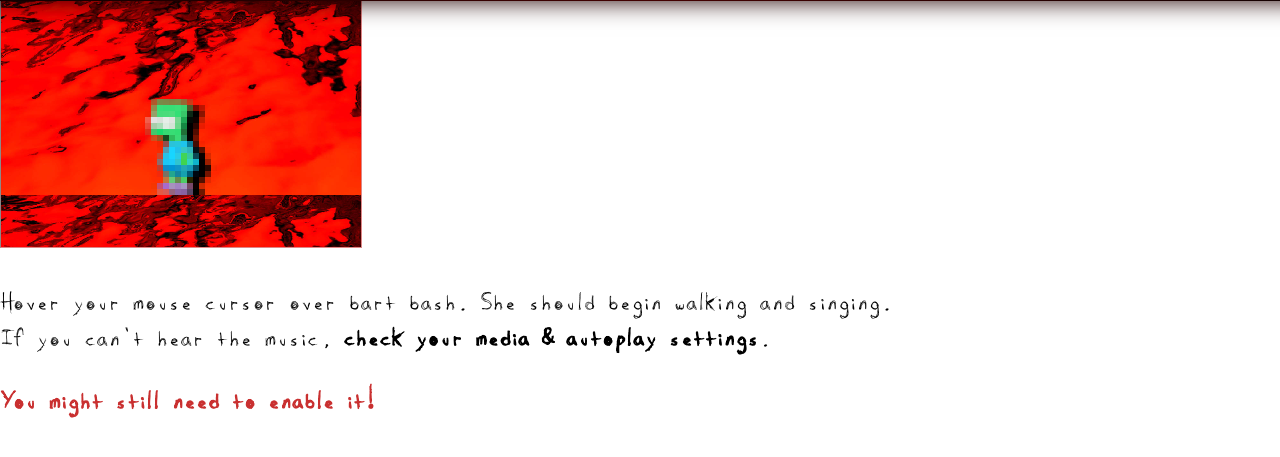
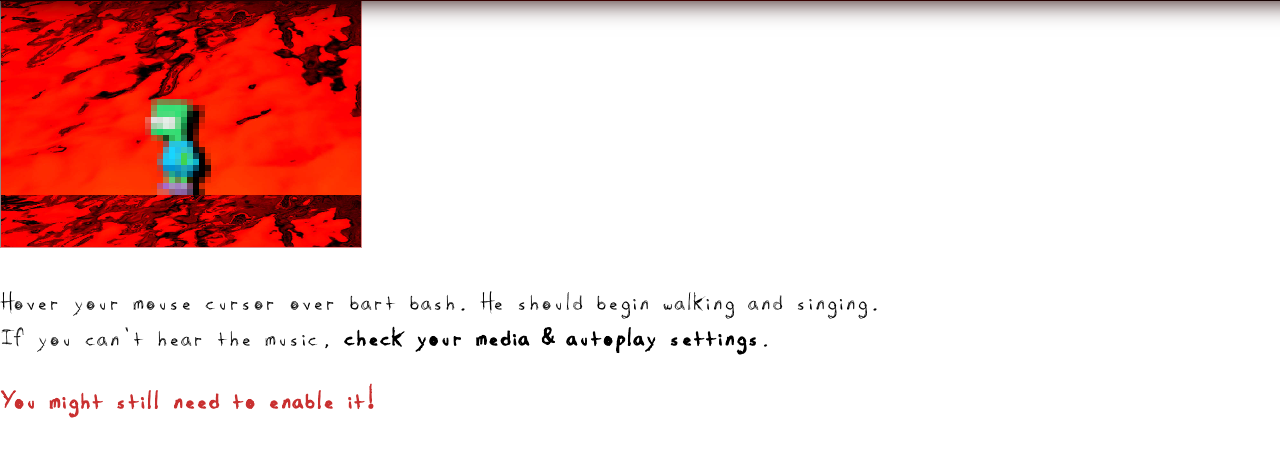
Before and after one commit to Vendettathegamerreal/jamster2006scary, a plain HTML site: page autoplaytest/index.html in a window 1280 px wide. Shown: the part 79-536 px from the top of the page. Drawn offline with Linux system fonts and the light colour scheme.

Commit message:
Update index.html

```diff
--- a/autoplaytest/index.html
+++ b/autoplaytest/index.html
@@ -32,5 +32,6 @@
       </ul>
     </nav>
   </header>
- <div id="autoplaytest"><div><h3 size="6" class="rolly" style="margin:0">Autoplay test</h3><p></p><iframe onmouseenter="b2.classList.remove('disabled')" src="./embed.html" width="360" height="256" frameborder="0" style="border:inset 1px #6007;outline:#ffffff solid 1px"></iframe><p></p>Hover your mouse cursor over bart bash. She should begin walking and singing.<br>If you can't hear the music, <b>check your media & autoplay settings</b>.<p></p><b style="color:rgb(201, 48, 48)">You might still need to enable it!</b><p></p>
+ <div id="autoplaytest"><div><h3 size="6" class="rolly" style="margin:0">Autoplay test</h3><p></p><iframe onmouseenter="b2.classList.remove('disabled')" src="./embed.html" width="360" height="256" frameborder="0" style="border:inset 1px #6007;outline:#ffffff solid 1px"></iframe><p></p>Hover your mouse cursor over bart bash. He should begin walking and singing.<br>If you can't hear the music, <b>check your media & autoplay settings</b>.<p></p><b style="color:rgb(201, 48, 48)">You might still need to enable it!</b><p></p>
+
   </body>
```
